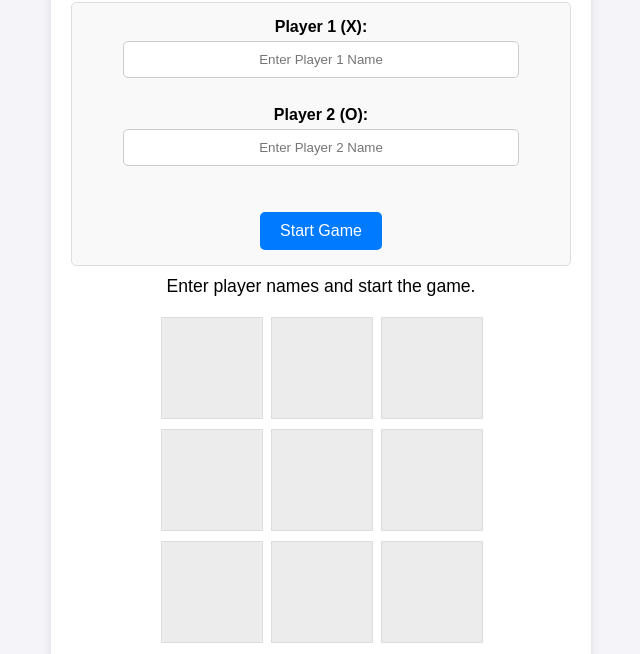
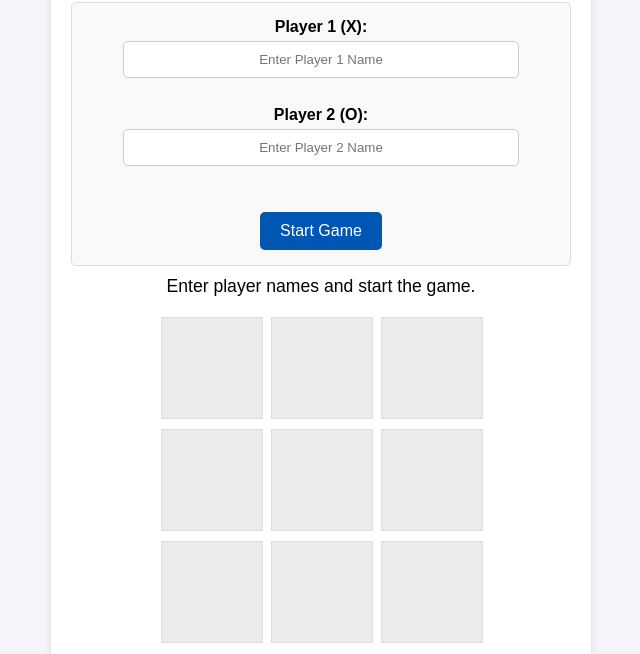
Before and after one commit to fertur228/tic-tac-toe, a website: page public/index.html in a window 1280 px wide. Shown: the part 146-800 px from the top of the page, without its empty margins (319-959 px from the left). Drawn offline with Linux system fonts and the light colour scheme; no server answers.

Commit message:
Изменил цвет кнопки формы

```diff
--- a/public/main.css
+++ b/public/main.css
@@ -88,7 +88,7 @@ h1 {
 
 /* Кнопка "Start Game" */
 #playerForm button {
-    background-color: #007bff;
+    background-color: #0056b3;
     color: white;
     border: none;
     padding: 10px 20px;
@@ -98,7 +98,7 @@ h1 {
 }
 
 #playerForm button:hover {
-    background-color: #0056b3;
+    background-color: #888;
 }
 
 #status {
```
